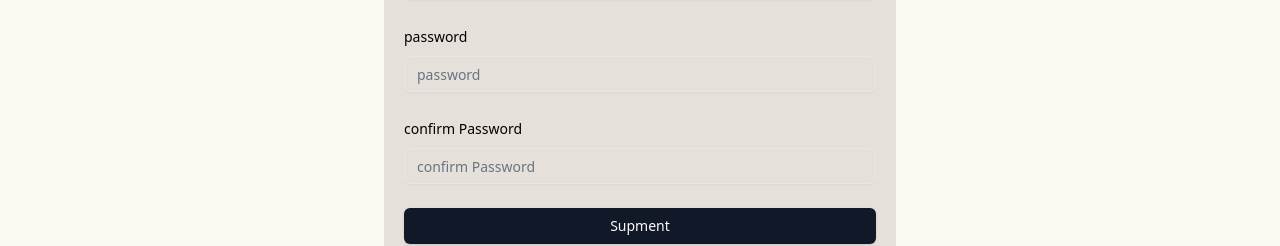
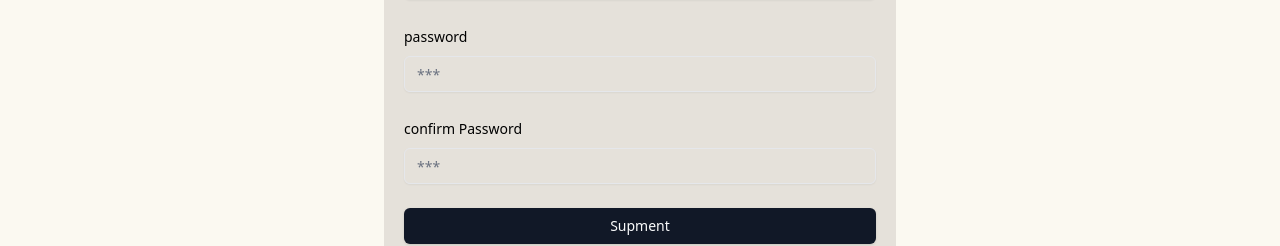
Before and after one commit to fai210/Todo, a React (Vite) app: page /signup in a window 1280 px wide. Shown: the part 368-614 px from the top of the page. Built offline with nearby package versions, Linux system fonts and the light colour scheme.

Commit message:
last update  shadcn/ui

```diff
--- a/db.json
+++ b/db.json
@@ -159,6 +159,13 @@
       "email": "faiabdulla123@gmail.com",
       "password": "11111111111",
       "confirmPassword": "11111111111"
+    },
+    {
+      "id": "b57c",
+      "firstName": "fahad",
+      "email": "fahad222@mail.com",
+      "password": "1234567890",
+      "confirmPassword": "1234567890"
     }
   ],
   "todo": [
--- a/src/component/Signup.tsx
+++ b/src/component/Signup.tsx
@@ -1,10 +1,10 @@
-import { FormProvider, SubmitHandler, useForm } from "react-hook-form";
+import {  SubmitHandler, useForm } from "react-hook-form";
 import { z } from "zod";
 import {zodResolver} from "@hookform/resolvers/zod";
 import http from "./http/http";
 import {  useNavigate } from "react-router-dom";
 import { Link } from "react-router-dom";
-import { FormControl, FormField, FormItem, FormLabel, FormMessage } from "@/components/ui/form";
+import { Form, FormControl, FormField, FormItem, FormLabel, FormMessage } from "@/components/ui/form";
 import { Input } from "@/components/ui/input";
 import { Button } from "@/components/ui/button";
 
@@ -53,7 +53,7 @@ type SchemaValidation = z.infer<typeof schemaValidation>;
 
 
     return (
-      <FormProvider {...form}>
+      <Form {...form}>
         <div className="space-y-5 pt-14  pb-4" >
             <h1 className="font-bold text-3xl text-center pt-2 ">Register</h1>
             <form className="flex flex-col  max-w-lg  mx-auto bg-[#E5E1DA] rounded-md p-5 space-y-6 " onSubmit={form.handleSubmit(onSubmit)}>
@@ -95,7 +95,7 @@ type SchemaValidation = z.infer<typeof schemaValidation>;
             <FormItem>
               <FormLabel>password</FormLabel>
               <FormControl>
-                <Input  placeholder="password" {...field} />
+                <Input  type="password" placeholder="***" {...field} />
               </FormControl>
 
               <FormMessage />
@@ -110,7 +110,7 @@ type SchemaValidation = z.infer<typeof schemaValidation>;
             <FormItem>
               <FormLabel>confirm Password</FormLabel>
               <FormControl>
-                <Input  placeholder="confirm Password" {...field} />
+                <Input  type="password" placeholder="***" {...field} />
               </FormControl>
 
               <FormMessage />
@@ -122,6 +122,6 @@ type SchemaValidation = z.infer<typeof schemaValidation>;
             </form>
 
         </div>
-      </FormProvider>
+      </Form>
     );
 }
```
